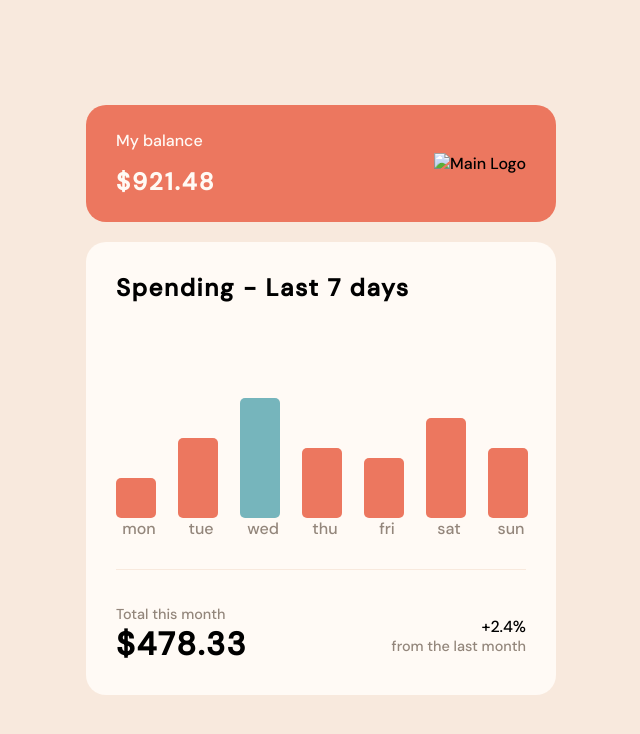
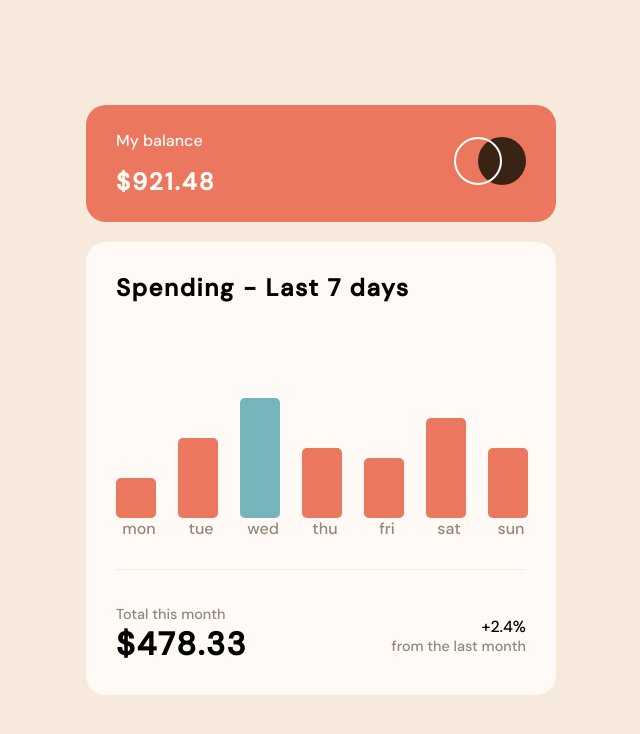
Before and after one commit to Dara218/Expenses-chart-component, a plain HTML site: page index.html in a window 1280 px wide. Shown: the whole page, without its empty margins (319-959 px from the left). Drawn offline with Linux system fonts and the light colour scheme; a web font is replaced by a local one.

Commit message:
updated pic v2

```diff
--- a/index.html
+++ b/index.html
@@ -20,7 +20,7 @@
         </div>
 
         <div class="right">
-          <img src="expenses-chart-component-main/images/logo.svg" alt="Main Logo">
+          <img src="images/logo.svg" alt="Main Logo">
         </div>
 
       </div>
```
